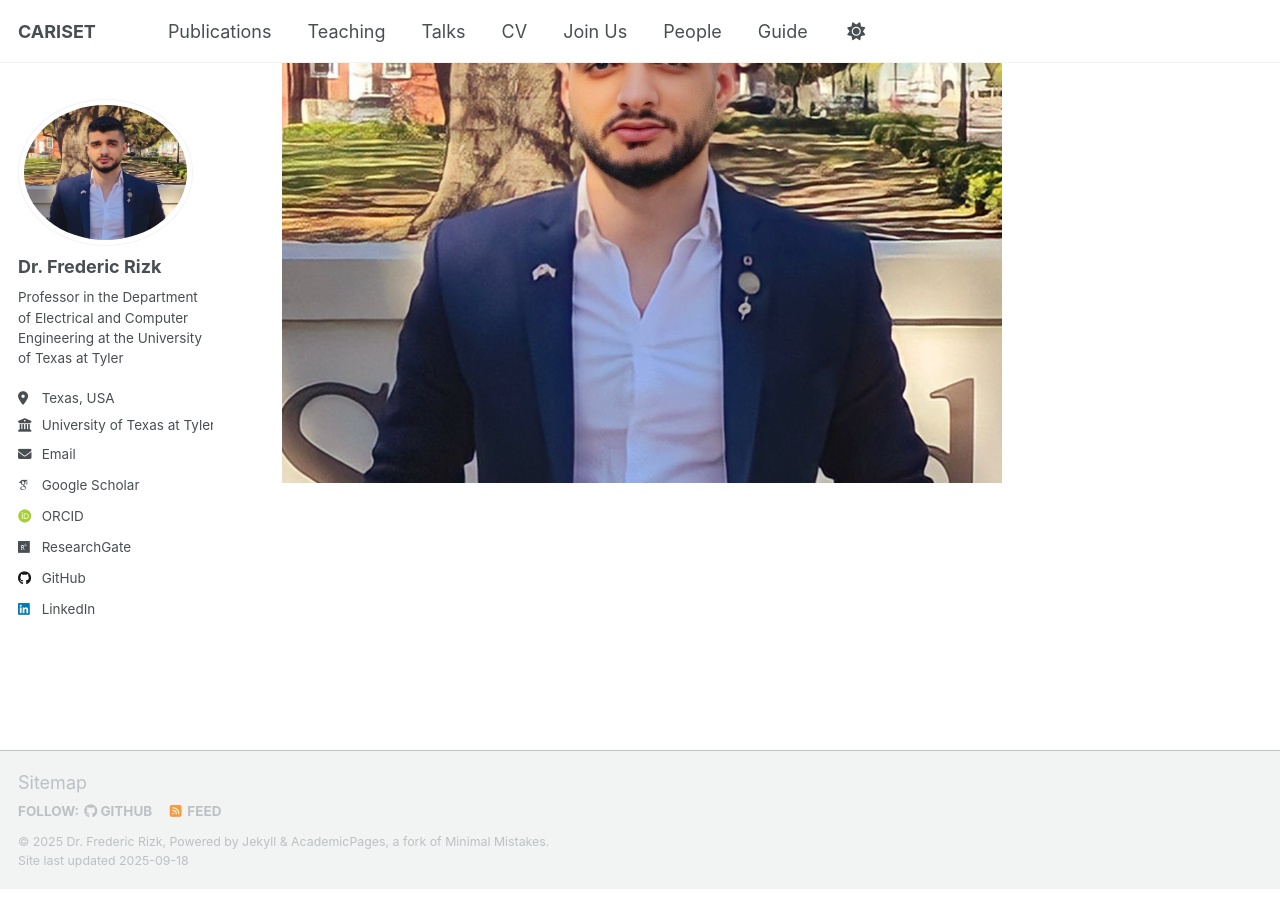
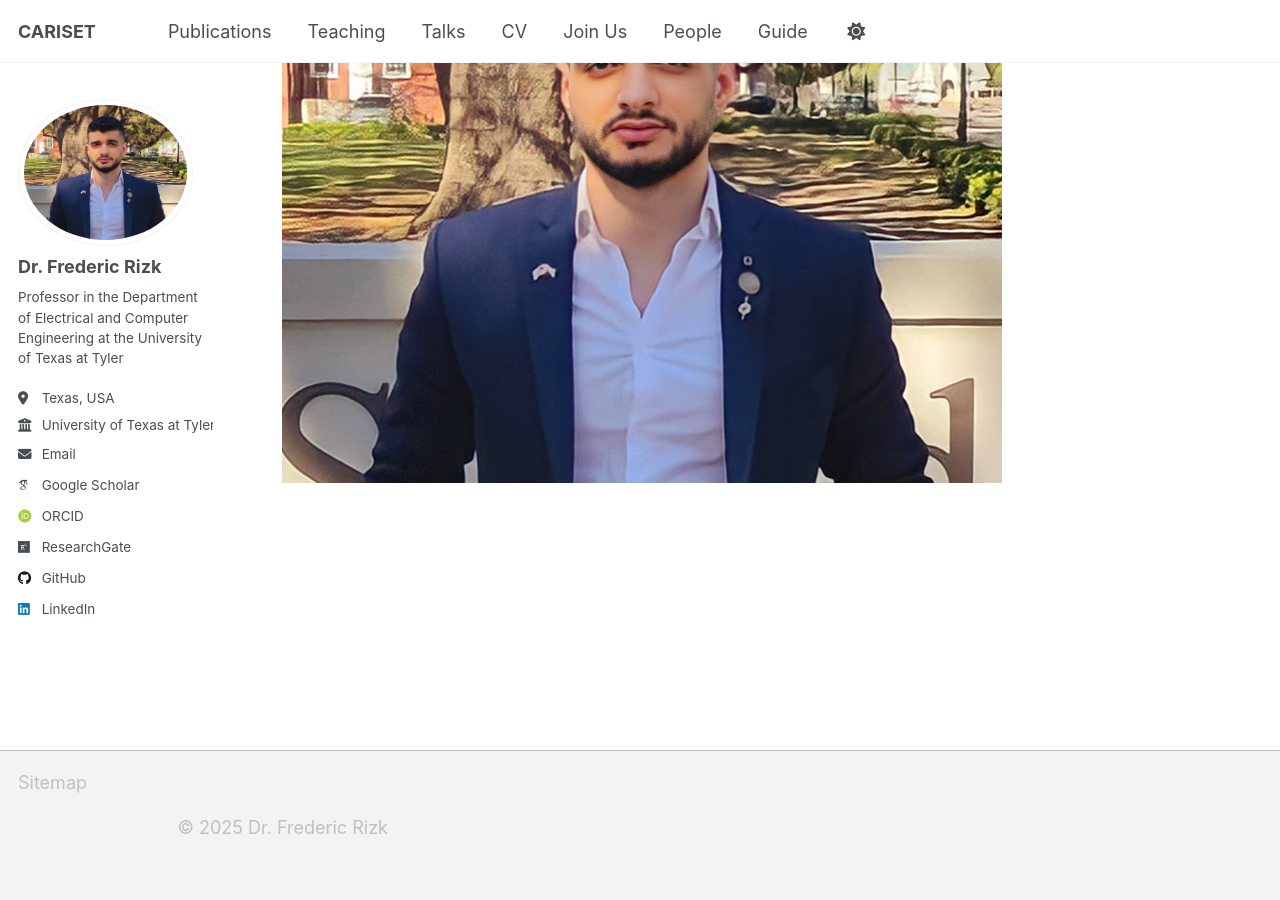
Before and after one commit to FredericRizk/CARISET.github.io, a Jekyll site: the page built from _pages/about.md, in a window 1280 px wide and 900 px high, scrolled down 2853 px. Built offline with Jekyll 4.4.1, drawn with Linux system fonts in a browser that asks for light colours; some web fonts are replaced; a script that is not in the unit is left out.

Commit message:
Update footer.html

```diff
--- a/_includes/footer.html
+++ b/_includes/footer.html
@@ -1,25 +1,5 @@
-{% include base_path %}
-
-{% if site.author.github or site.author.bitbucket or site.atom_feed.hide != true %}
-<div class="page__footer-follow">
-  <ul class="social-icons">
-    {% if site.data.ui-text[site.locale].follow_label %}
-      <li><strong>{{ site.data.ui-text[site.locale].follow_label }}</strong></li>
-    {% endif %}
-    {% if site.author.github %}
-      <li><a href="http://github.com/{{ site.author.github }}"><i class="fab fa-github" aria-hidden="true"></i> GitHub</a></li>
-    {% endif %}
-    {% if site.author.bitbucket %}
-      <li><a href="http://bitbucket.org/{{ site.author.bitbucket }}"><i class="fab fa-bitbucket" aria-hidden="true"></i> Bitbucket</a></li>
-    {% endif %}
-    {% if site.atom_feed.hide != true %}
-    <li><a href="{% if site.atom_feed.path %}{{ site.atom_feed.path }}{% else %}{{ base_path }}/feed.xml{% endif %}"><i class="fa fa-fw fa-rss-square" aria-hidden="true"></i> {{ site.data.ui-text[site.locale].feed_label | default: "Feed" }}</a></li>
-    {% endif %}
-  </ul>
-</div>
-{% endif %}
-
-<div class="page__footer-copyright">
-  &copy; {{ site.time | date: '%Y' }} {{ site.name | default: site.title }}, {{ site.data.ui-text[site.locale].powered_by | default: "Powered by" }} <a href="http://jekyllrb.com" rel="nofollow">Jekyll</a> &amp; <a href="https://github.com/academicpages/academicpages.github.io">AcademicPages</a>, a fork of <a href="https://mademistakes.com/work/minimal-mistakes-jekyll-theme/" rel="nofollow">Minimal Mistakes</a>.<br />
-  Site last updated {{ "now" | date: '%Y-%m-%d' }}
-</div>
+<footer class="site-footer">
+  <div class="wrapper">
+    <p class="text">© {{ site.time | date: '%Y' }} Dr. Frederic Rizk</p>
+  </div>
+</footer>
```
